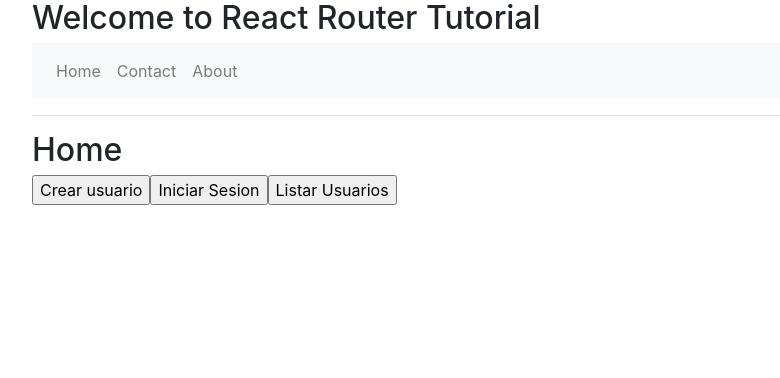
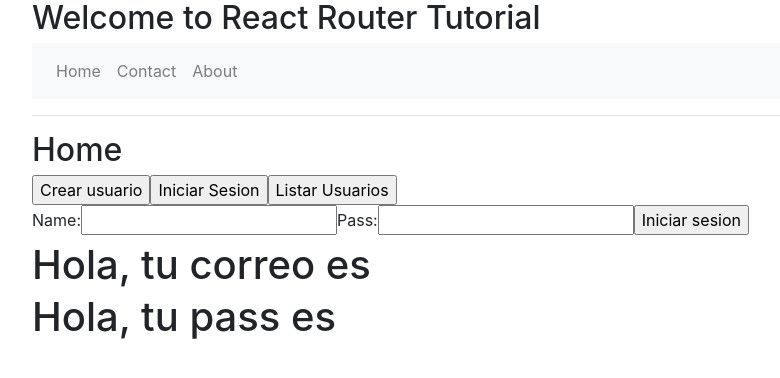
Before and after one commit to carlosjcuevasm/mctekkTest, a React (Create React App) app in the folder test2/test2/: page / in a window 1280 px wide. Shown: the top 378 px of the page, without its empty margins (53-833 px from the left). Built offline with nearby package versions, Linux system fonts and the light colour scheme.

Commit message:
user input by form progress, login view progress

```diff
--- a/test2/test2/src/App.js
+++ b/test2/test2/src/App.js
@@ -16,7 +16,9 @@
 
     state = {
         comments: [],
-        token : ""
+        token : "",
+        email:"",
+        password:""
     }
 
     constructor(){
@@ -34,9 +36,10 @@
       }
     }
 
-
+   //Usada de prueba. Obligado necesita parametros
     loginUser = async() =>{
         try{
+            alert(document.getElementById("mail"))
             let res = await api.post('/auth',{
                 email: "mauricio@email.com",
                 password:"mauricio123"
@@ -52,21 +55,17 @@
             console.log(err)
         }
     }
-    loginUser = async(email,password) =>{
+    loginUser = async(mail,pass) =>{
         try{
             let res = await api.post('/auth',{
-                email: "mauricio@email.com",
-                password:"mauricio123"
+                email: mail,
+                password: pass
             },
             )
-            console.log(res)
-            console.log(res.data.token)
             this.setState({token: res.data.token})
-            console.log(this.state.token)
-
-
         } catch (err){
             console.log(err)
+            console.log ("Error en el inicio de sesion")
         }
     }
 
@@ -85,7 +84,7 @@
         }
     }
 
-    createUser = async () =>{
+    createUser = async (first,last,mail,pass,veripass,company) =>{
         try{
             let res = await api.post('/users',{
                 firstname: "Mauricio",
@@ -95,12 +94,37 @@
                 verify_password: "mauricio123",
                 default_company: "Bodega srl"}
                 )
-
             console.log(res)
+            this.loginUser(mail,pass)
         } catch (err){
             console.log(err)
+            console.log("Error en creacion de usuario")
         }
     }
+
+    myChangeHandler = (event) => {
+        switch(event.target.name){
+            case "email":
+                this.setState({email: event.target.value});
+                break;
+            case "password":
+                this.setState({password: event.target.value});
+                break;
+            default:
+
+        }
+    }
+    onSubmitHandler = (event) =>
+    {
+        let mail = this.state.email
+        let pass = this.state.password
+        event.preventDefault();
+        alert(this.state.email + '\n'+ this.state.password)
+        this.loginUser(mail, pass)
+    }
+
+
+
 
   render() {
     return (
@@ -124,7 +148,20 @@
           <button onClick={this.createUser}>Crear usuario</button>
           <button onClick={this.loginUser}>Iniciar Sesion</button>
           <button onClick={this.getAllUsers}>Listar Usuarios</button>
-        </div>
+          <form onSubmit={this.onSubmitHandler}>
+            <label>
+                Name:
+                <input type="email" name="email" onChange={this.myChangeHandler}/>
+            </label>
+            <label>
+                Pass:
+                <input type="password" name="password" onChange={this.myChangeHandler}/>
+            </label>
+            <input type="submit" value="Iniciar sesion"/>
+            </form>
+            <h1>Hola, tu correo es {this.state.email}</h1>
+            <h1>Hola, tu pass es {this.state.password}</h1>
+            </div>
       </Router>
     );
   }
```
